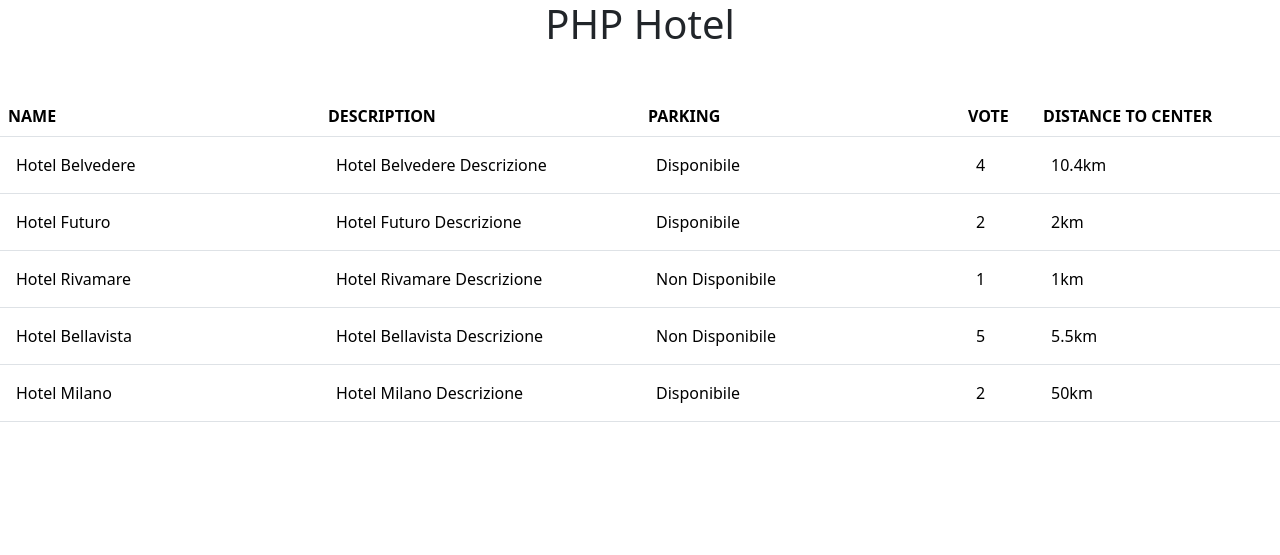
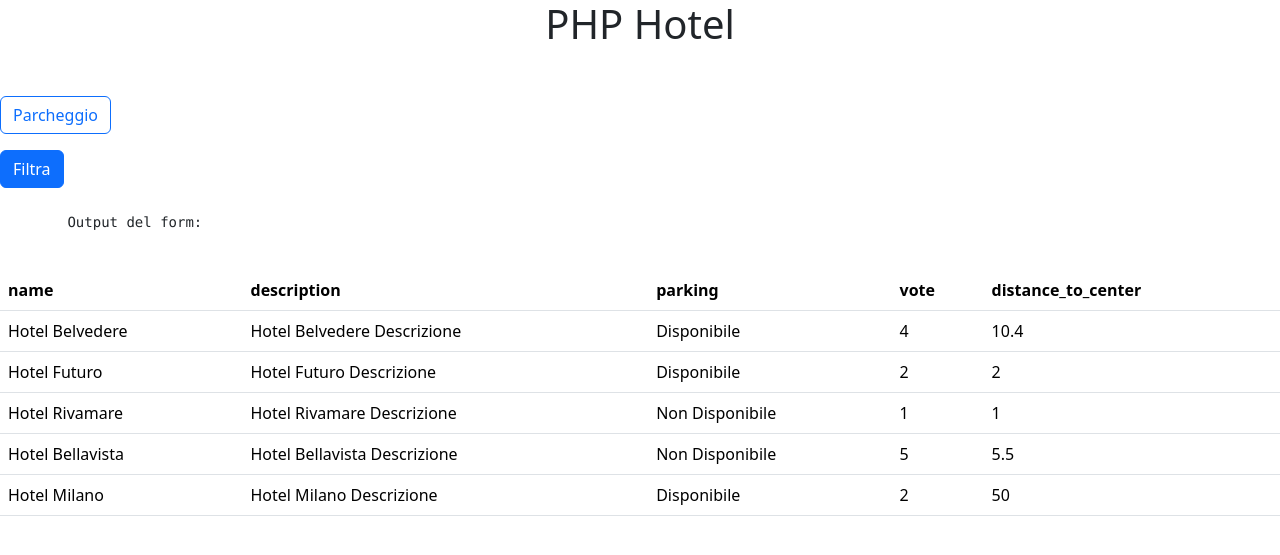
Before and after one commit to domenico-bacoli/php-hotel, a PHP site: page / in a window 1280 px wide. Shown: the top 555 px of the page. Run offline with PHP 8.4, Linux system fonts and the light colour scheme.

Commit message:
feat: add bonus 1

```diff
--- a/index.php
+++ b/index.php
@@ -36,6 +36,40 @@
             'distance_to_center' => 50
         ],
     ];
+
+    //con il doppio ?? è come se andassimo ad inserire tutto in un isset() per controllare se abbiamo effettivamente ricevuto il valore dal form
+    // quindi se settato prendiamo il valore del form altrimenti gli diamo come valore 'off'
+    // $isParkingRequired = $_GET['isParkingRequired'] ?? 'off';
+
+    //invece di lavorare con valore di stringa 'on' e 'off' li cambiamo con i rispettivi booleani
+
+    $isParkingRequired = $_GET['isParkingRequired'] ?? false;
+    if($isParkingRequired == "on") {
+        $isParkingRequired = true;
+    }
+
+    //creo un altro array che corrisponderà solo agli hotel da visualizzare in base ai filtri
+    $filteredHotels = $hotels;
+
+    //filtriamo questi hotel in base alle ricerche dell'utente che leggiamo tramite i get
+    //modifichaimo quindi gli elementi presenti in questo array
+    //in pagina poi visualizziamo solo gli elementi presenti in questo array
+
+    //Filtro del parcheggio (disponibile o non disponibile)
+    if($isParkingRequired) {
+        //prima di tutto svuoto l'array altrimenti di default mi visualizza tutti gli hotel perchè alla riga 52 ho assegnato a $filteredHotels il contenuto di $hotels.
+        $filteredHotels = [];
+
+        //per ogni hotel dell'array iniziale controllo che abbia il parcheggio
+        //in quel caso lo inserisco nell'array degli hotel filtrati $filteredHotels
+
+        foreach($hotels as $singleHotel) {
+            if($singleHotel['parking'] == true) {
+                //pusho questo hotel nell'array degli hotel filtrati $filteredHotels
+                $filteredHotels[] = $singleHotel;
+            }
+        }
+    }
 ?>
 
 <!DOCTYPE html>
@@ -51,28 +85,53 @@
 </head>
 <body>
     <h1 class="text-center mb-5">PHP Hotel</h1>
+
+    <form action="index.php" method="GET">
+        <input name="isParkingRequired" type="checkbox" class="btn-check" id="btn-check-outlined" autocomplete="off">
+        <label class="btn btn-outline-primary mb-3" for="btn-check-outlined">Parcheggio</label><br>
+
+        <button type="submit" class="btn btn-primary mb-4">Filtra</button>
+    </form>
+
+    <pre>
+        Output del form:
+    </pre>
+
+
     <table class="table">
         <thead>
-            <tr class="text-uppercase">
-                <th scope="col">Name</th>
-                <th scope="col ">Description</th>
-                <th scope="col">Parking</th>
-                <th scope="col">Vote</th>
-                <th scope="col">Distance To Center</th>
+            <tr>
+            <?php
+            foreach($hotels[0] as $key => $value) {
+            ?>
+
+                <th scope="col"><?php echo $key ?></th>
+                <?php
+            }
+            ?>
             </tr>
         </thead>
         <tbody>
-    <?php
-    foreach( $hotels as $hotel ) {
+        <?php
+        foreach($filteredHotels as $singleHotel) {
 
-    ?>
-            <tr>
-                <td class="w-25 p-3"> <?php echo $hotel['name']; ?></td>
-                <td class="w-25 p-3"> <?php echo $hotel['description']; ?></td>
-                <td class="w-25 p-3"> <?php echo $hotel['parking'] ? 'Disponibile' : 'Non Disponibile'; ?></td>
-                <td class="p-3"> <?php echo $hotel['vote']; ?></td>
-                <td class="p-3"> <?php echo $hotel['distance_to_center'] . 'km'; ?></td>
-            </tr>
+            echo "<tr>";
+
+            foreach($singleHotel as $hotelPropertyKey => $hotelPropertyValue) {
+
+                if($hotelPropertyKey == "parking") {
+                    if($hotelPropertyValue == "true") {
+                        echo "<td>Disponibile</td>";
+                    }else {
+                        echo "<td>Non Disponibile</td>";
+                    }
+                } else {
+                    echo "<td>{$hotelPropertyValue}</td>";
+                }
+            }
+
+            echo "</tr>";
+        ?>
         <?php
         }
         ?>
```
